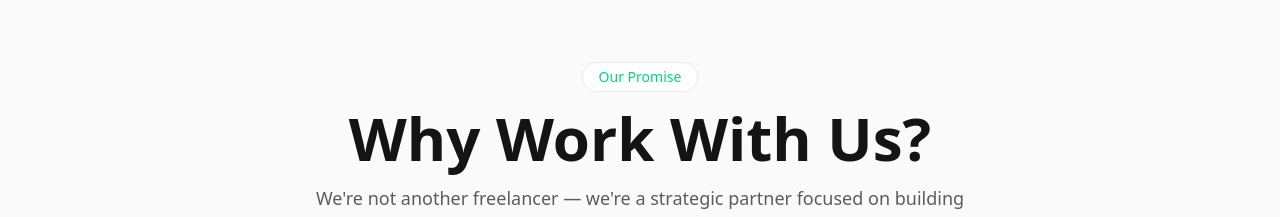
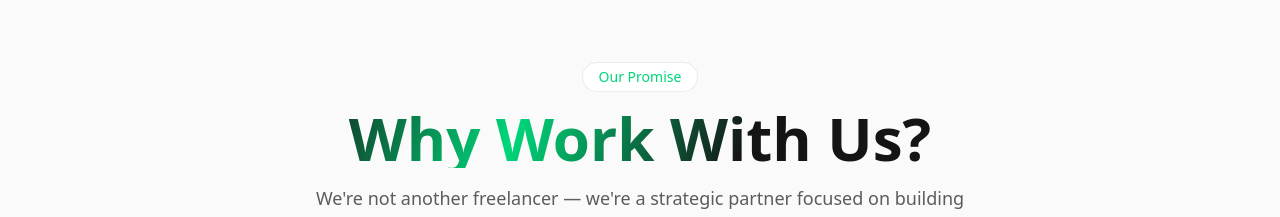
Before and after one commit to Suraj963/bantern, a React (Create React App) app: page / in a window 1280 px wide. Shown: the part 2434-2651 px from the top of the page. Built offline with nearby package versions, Linux system fonts and the light colour scheme.

Commit message:
Change Home page content

```diff
--- a/src/screens/Home/WhyChooseUs.js
+++ b/src/screens/Home/WhyChooseUs.js
@@ -98,7 +98,9 @@ const WhyChooseUs = () => {
 
         <motion.h2
           variants={itemVariants}
-          className="text-4xl md:text-6xl font-bold mb-4"
+          className="text-4xl md:text-6xl font-bold mb-4 bg-clip-text text-transparent
+              bg-[linear-gradient(110deg,hsl(var(--foreground))_30%,hsl(var(--primary))_50%,hsl(var(--foreground))_70%)]
+              bg-[200%_auto] animate-shine"
         >
           Why Work With Us?
         </motion.h2>
```
